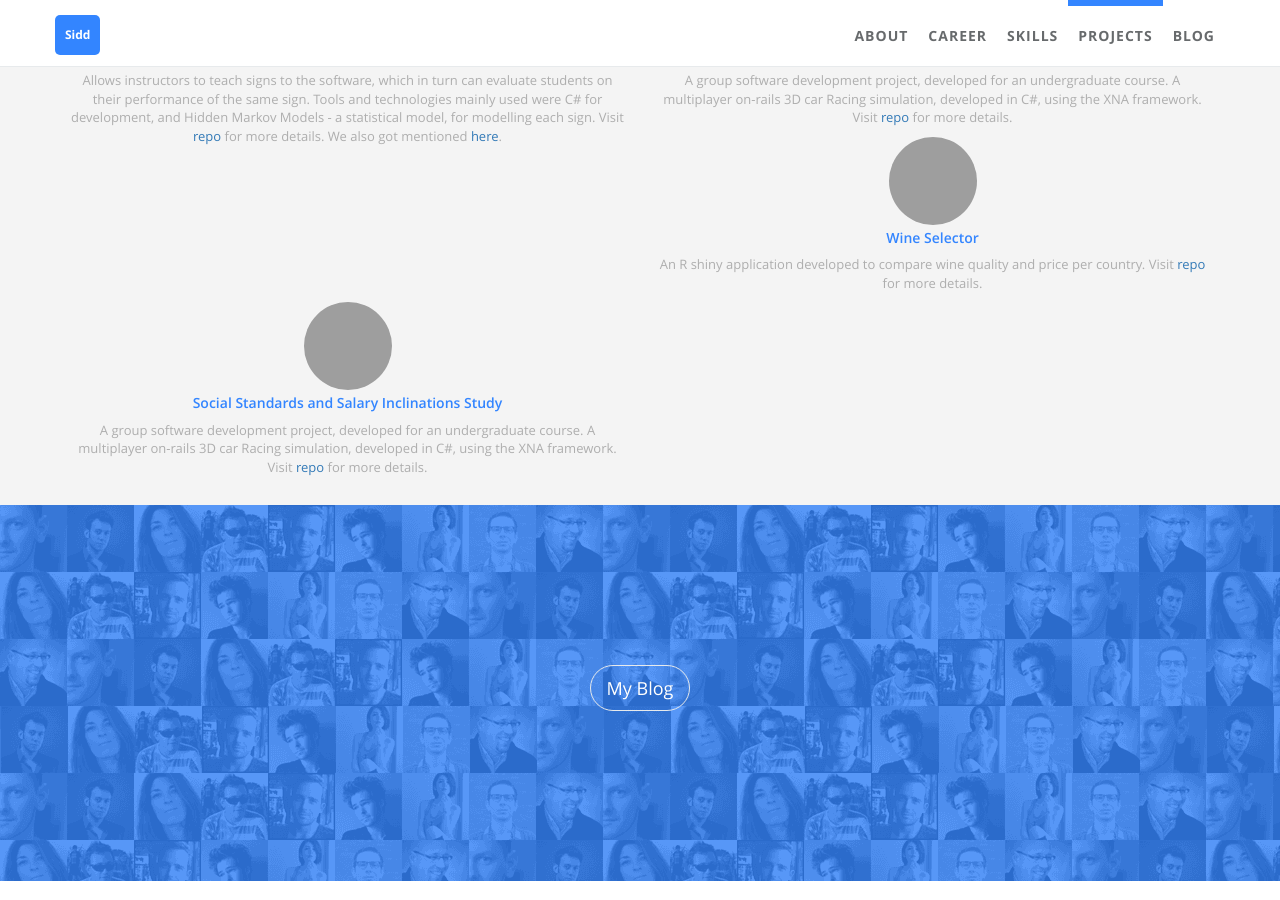
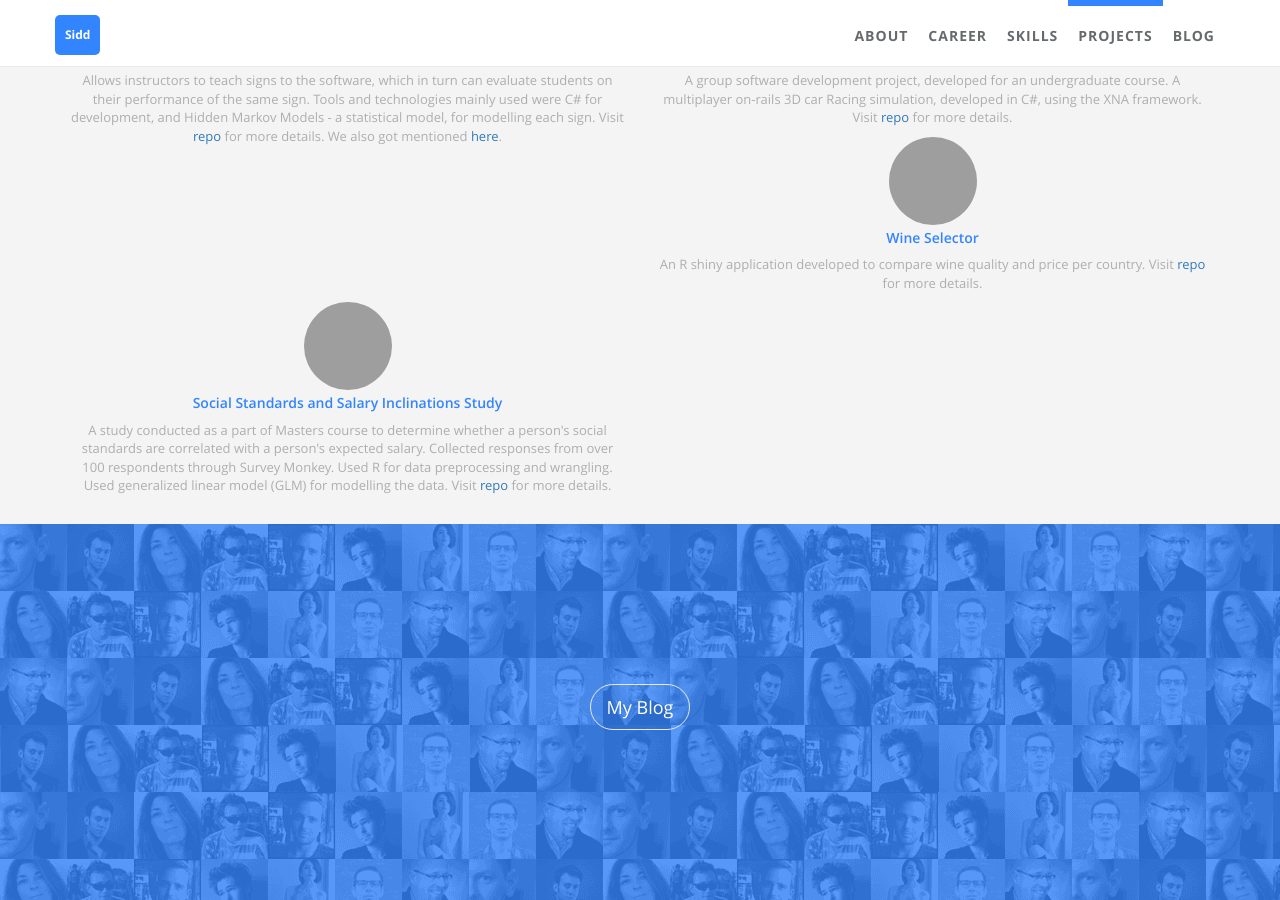
Before and after one commit to sarora/sarora.github.io, a Jekyll site: the page built from index.html, in a window 1280 px wide and 900 px high, scrolled down 3876 px, cut to the strip 0-900 px from the top of the window. Built offline with Jekyll 4.4.1, drawn with Linux system fonts in a browser that asks for light colours; grey boxes are pictures that could not be loaded.

Commit message:
add social study link

```diff
--- a/_data/index/projects.yml
+++ b/_data/index/projects.yml
@@ -24,5 +24,6 @@
 - name: Social Standards and Salary Inclinations Study
   url: https://github.com/sarora/SocialSalaryStudy
   img: /static/assets/img/landing/python.png
-  desc: A group software development project, developed for an undergraduate course. A multiplayer on-rails 3D car Racing simulation, developed in C#, using the XNA framework.
-        Visit <a title= "github.com/sarora/242TopGearElectrified" href="https://github.com/sarora/242TopGearElectrified" target="_blank">repo</a> for more details.
+  desc: A study conducted as a part of Masters course to determine whether a person's social standards are correlated with a person's expected salary. Collected responses from over 100
+        respondents through Survey Monkey. Used R for data preprocessing and wrangling. Used generalized linear model (GLM) for modelling the data.
+        Visit <a title= "github.com/sarora/SocialSalaryStudy" href="https://github.com/sarora/SocialSalaryStudy" target="_blank">repo</a> for more details.
```
